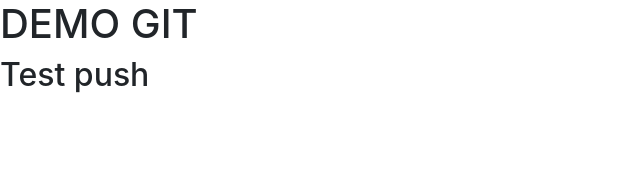
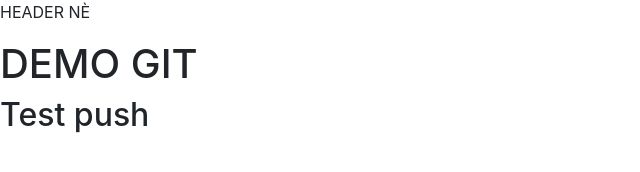
Before and after one commit to kiseki2301/301120_GIT, a plain HTML site: page index.html in a window 1280 px wide. Shown: the whole page, without its empty margins (0-640 px from the left). Drawn offline with nearby package versions, Linux system fonts and the light colour scheme.

Commit message:
adding header

```diff
--- a/index.html
+++ b/index.html
@@ -10,6 +10,9 @@
     <link rel="stylesheet" href="https://stackpath.bootstrapcdn.com/bootstrap/4.3.1/css/bootstrap.min.css" integrity="sha384-ggOyR0iXCbMQv3Xipma34MD+dH/1fQ784/j6cY/iJTQUOhcWr7x9JvoRxT2MZw1T" crossorigin="anonymous">
   </head>
   <body>
+    <header>
+        <p>HEADER NÈ</p>
+    </header>
     <h1>DEMO GIT</h1>
     <h2>Test push</h2>
     <!-- Optional JavaScript -->
```
